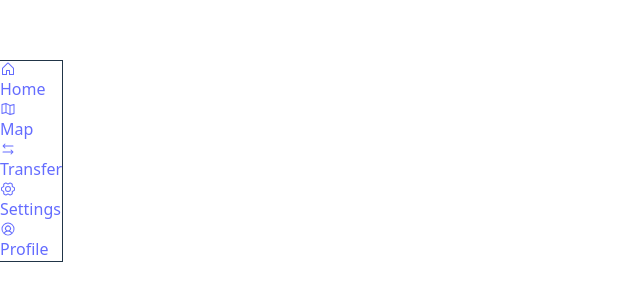
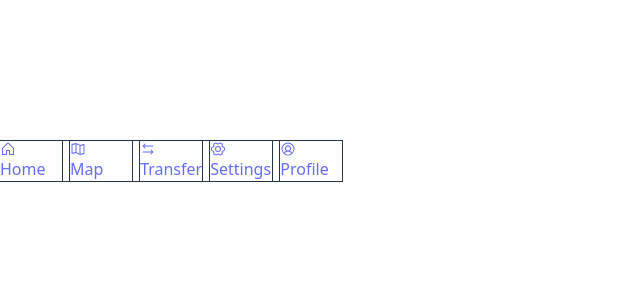
Before and after one commit to lordAjanaku/vite-mobyl-app, a React (Vite) app: page / in a window 1280 px wide. Shown: the part 239-540 px from the top of the page, without its empty margins (0-640 px from the left). Built offline with nearby package versions, Linux system fonts and the light colour scheme.

Commit message:
“update”

```diff
--- a/src/Navigation.jsx
+++ b/src/Navigation.jsx
@@ -22,11 +22,11 @@ function Navigation () {
 	}
 
 	return (
-		<ul className="outline">
+		<ul className="outline grid grid-cols-5 items-center gap-2">
 			{navs.map(nav => {
 				const Icon = Icons[nav.icon];
 
-				return <Nav key={nav.name} name={nav.name} Icon={Icon} isActive={nav.isActive} toggleIcon={handleToggleIcon} />;
+				return <Nav key={nav.name}name={nav.name} Icon={Icon} isActive={nav.isActive} toggleIcon={handleToggleIcon} />;
 			})}
 		</ul>
 	)
@@ -34,7 +34,7 @@ function Navigation () {
 
 function Nav ({ name, Icon, isActive, toggleIcon }) {
 	return (
-		<li className=""
+		<li className="outline outline-red"
 			onClick={(e) => {
 				e.preventDefault();
 				toggleIcon(name);
```
